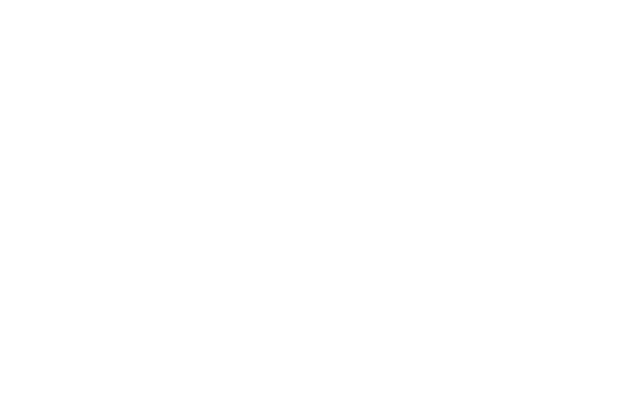
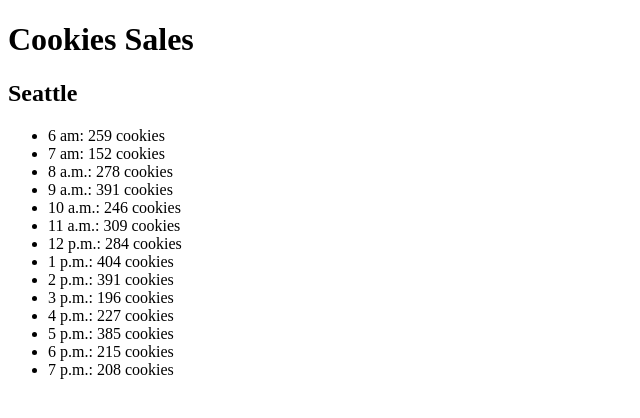
Before and after one commit to abshir206/cookie-stand, a plain HTML site: page sales.html in a window 1280 px wide. Shown: the whole page, without its empty margins (0-640 px from the left). Drawn offline with Linux system fonts and the light colour scheme.

Commit message:
update to lab6

```diff
--- /dev/null
+++ b/js/app.js
@@ -0,0 +1,117 @@
+'use strict';
+
+
+let hours = ['6 am', '7 am', '8 a.m.', '9 a.m.', '10 a.m.', '11 a.m.', '12 p.m.', '1 p.m.', '2 p.m.', '3 p.m.', '4 p.m.', '5 p.m.', '6 p.m.', '7 p.m.'];
+
+let seattleStore = {
+  name: 'Seattle',
+  min: 23,
+  max: 65,
+  avg: 6.3,
+  salesByHourArray: [],
+  dailyTotal: 0,
+  getNumberOfRandomCustomers: function () {
+    return Math.floor(Math.random() * (this.max - this.min + 1) + this.min);
+  },
+  generateCookiesPerHour: function () {
+    for (let i = 0; i < hours.length; i++) {
+      let customers = this.getNumberOfRandomCustomers();
+      console.log(customers);
+      let cookiesSoldThisHour = Math.ceil(customers * this.avg);
+      console.log(cookiesSoldThisHour);
+      this.salesByHourArray.push(cookiesSoldThisHour);
+
+    }
+    console.log(this.salesByHourArray);
+
+  },
+
+  render: function () {
+
+    this.generateCookiesPerHour();
+
+    let salesContainer = document.getElementById('seattleSales');
+
+    let ulElement = document.createElement('ul');
+
+    salesContainer.appendChild(ulElement);
+
+    for (let i = 0; i < hours.length; i++) {
+
+      let liElement = document.createElement('li');
+
+      liElement.textContent = `${hours[i]}: ${this.salesByHourArray[i]} cookies`;
+
+      ulElement.appendChild(liElement);
+    }
+
+
+
+  }
+
+};
+
+seattleStore.render();
+
+console.log(seattleStore.getNumberOfRandomCustomers());
+
+
+let tokyoStore = {
+  name: 'Tokyo',
+  min: 3,
+  max: 24,
+  avg: 1.2,
+  salesByHourArray: [],
+  getNumberOfRandomCustomers: function () {
+    return Math.floor(Math.random() * (this.max - this.min + 1) + this.min);
+
+  }
+
+};
+
+console.log(tokyoStore.getNumberOfRandomCustomers());
+
+
+let dubaiStore = {
+  name: 'Dubai',
+  min: 11,
+  max: 38,
+  avg: 3.7,
+  salesByHourArray: [],
+  getNumberOfRandomCustomers: function () {
+    return Math.floor(Math.random() * (this.max - this.min + 1) + this.min);
+
+  }
+};
+
+console.log(dubaiStore.getNumberOfRandomCustomers());
+
+
+let parisStore = {
+  name: 'Paris',
+  min: 20,
+  max: 38,
+  avg: 2.3,
+  salesByHourArray: [],
+  getNumberOfRandomCustomers: function () {
+    return Math.floor(Math.random() * (this.max - this.min + 1) + this.min);
+
+  }
+};
+
+console.log(parisStore.getNumberOfRandomCustomers());
+
+
+let limaStore = {
+  name: 'Lima',
+  min: 2,
+  max: 16,
+  avg: 4.6,
+  salesByHourArray: [],
+  getNumberOfRandomCustomers: function () {
+    return Math.floor(Math.random() * (this.max - this.min + 1) + this.min);
+
+  }
+};
+
+console.log(limaStore.getNumberOfRandomCustomers());
--- a/sales.html
+++ b/sales.html
@@ -7,7 +7,14 @@
   <title>Sales</title>
 </head>
 <body>
+  <h1> Cookies Sales</h1>
+  <section id="seattleSales">
+    <h2> Seattle</h2>
+  </section>
+  <section>
 
-  <script> src="js/app.js"</script>
+  </section>
+
+  <script src="js/app.js"> </script>
 </body>
 </html>
```
Also changed, not shown: app.js (deleted, +0 -77 lines), index.html (+2 -2 lines).
